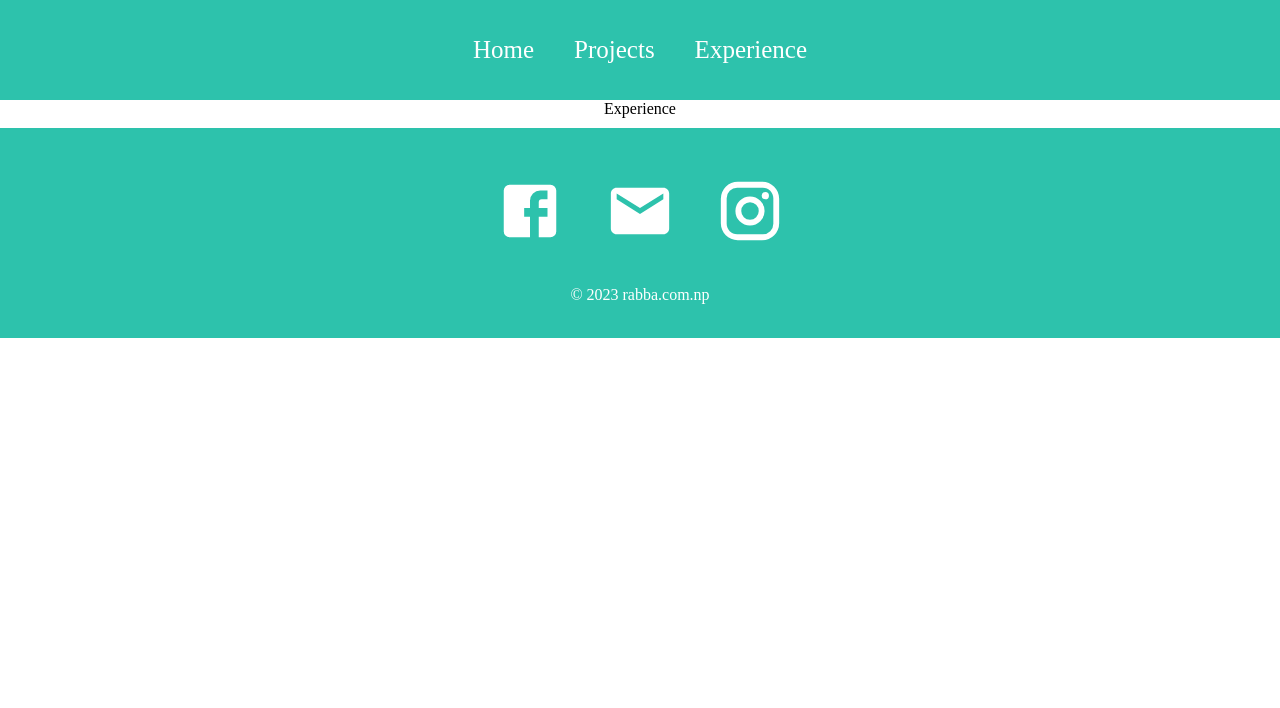
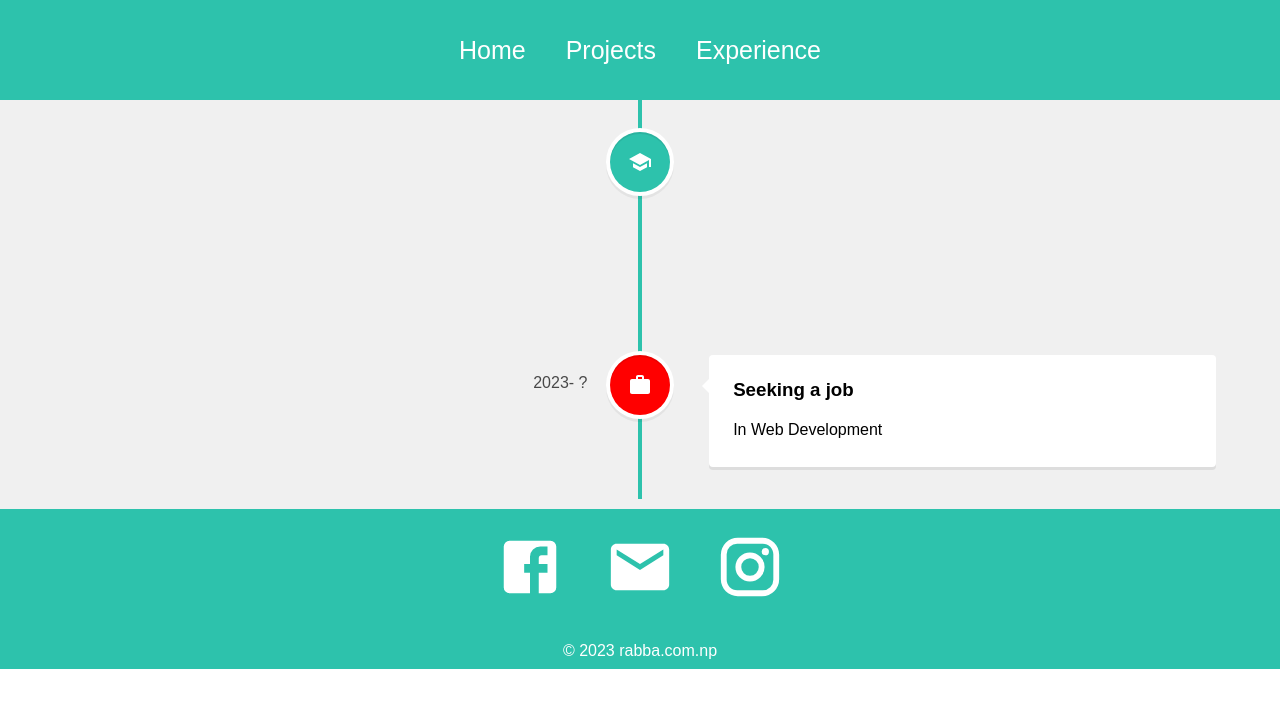
Before and after one commit to RabinKumarBaniya/portfolio, a React (Create React App) app: page /experience in a window 1280 px wide. Shown: the top 708 px of the page. Built offline with nearby package versions, Linux system fonts and the light colour scheme.

Commit message:
completed experience page

```diff
--- a/src/App.css
+++ b/src/App.css
@@ -1,5 +1,10 @@
 .App {
-  text-align: center;
+  width: 100%;
+  height: auto;
+  display: flex;
+  flex-direction: column;
+  font-family: Arial, Helvetica, sans-serif;
+  background-color: #f0f0f0;
 }
 
 body {
--- a/src/pages/Experience.js
+++ b/src/pages/Experience.js
@@ -1,8 +1,37 @@
-import React from 'react'
+import React from 'react';
+import { VerticalTimeline, VerticalTimelineElement } from 'react-vertical-timeline-component';
+import 'react-vertical-timeline-component/style.min.css';
+import SchoolIcon from "@material-ui/icons/School";
+import WorkIcon from "@material-ui/icons/Work";
 
 const Experience = () => {
     return (
-        <div>Experience</div>
+        <div className='experience'>
+            <VerticalTimeline lineColor='#2dc2ac'>
+                <VerticalTimelineElement className='vertical-timeline-element--education'
+                    date='2017 - 2021'
+                    iconStyle={{ background: '#2dc2ac', color: "#fff" }}
+                    icon={<SchoolIcon />}
+                >
+                    <h3 className='vertical-timeline-element-title'>
+                        Asian College Of Higher Studies Putalisadak, Kathmandu
+                    </h3>
+                    <p>Bachelor of Science in Computer Science and Information Technology.</p>
+
+                </VerticalTimelineElement>
+                <VerticalTimelineElement className='vertical-timeline-element--work'
+                    date='2023- ? '
+                    iconStyle={{ background: '#FF0000', color: "#fff" }}
+                    icon={<WorkIcon />}
+                >
+                    <h3 className='vertical-timeline-element-title'>
+                        Seeking a job
+                    </h3>
+                    <p>In Web Development</p>
+
+                </VerticalTimelineElement>
+            </VerticalTimeline>
+        </div>
     )
 }
 
--- a/src/styles/Footer.css
+++ b/src/styles/Footer.css
@@ -1,6 +1,6 @@
 .footer {
   width: 100%;
-  height: 200px;
+  height: 150px;
   background: #2dc2ac;
   display: flex;
   justify-content: center;
```
